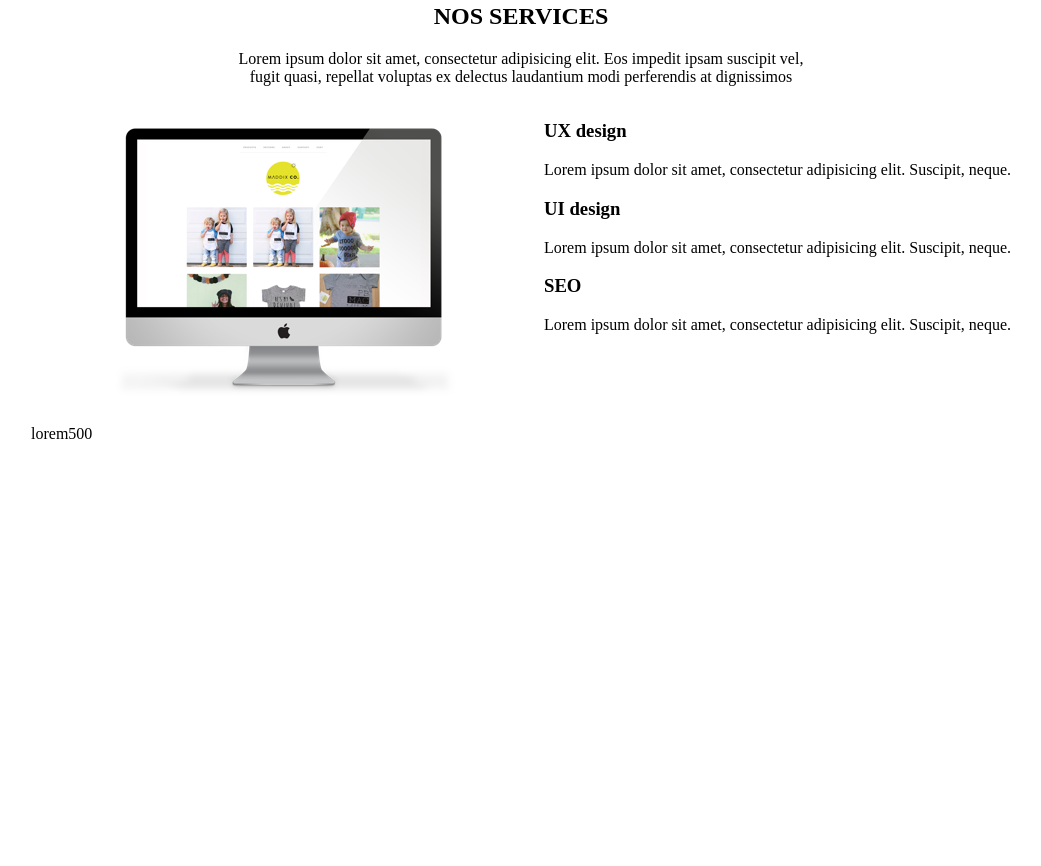
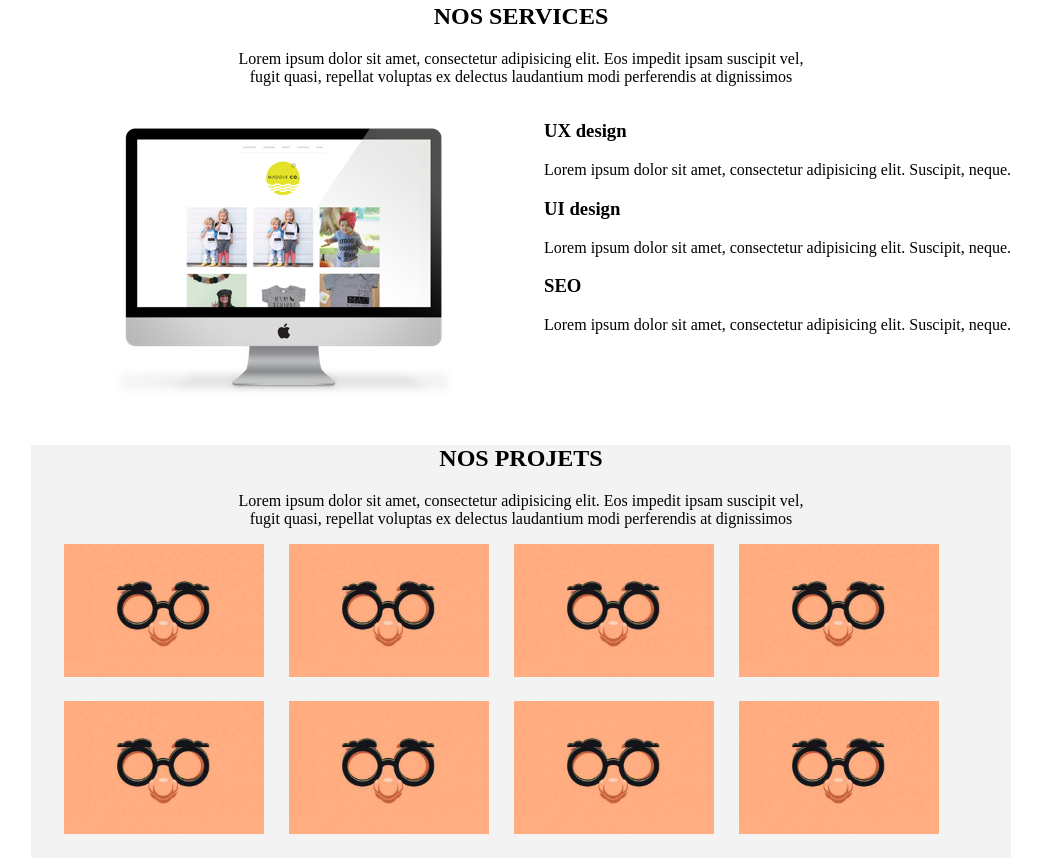
Before and after one commit to MySideSafe/projet_1, a plain HTML site: page index.html in a window 1280 px wide. Shown: the part 427-1293 px from the top of the page, without its empty margins (119-1160 px from the left). Before the commit the page ends 878 px from the top, so only its background shows below. Drawn offline with Linux system fonts and the light colour scheme.

Commit message:
integration partie nos projet sans la nav interne

```diff
--- a/css/style.css
+++ b/css/style.css
@@ -58,3 +58,18 @@ nav ul li a{
     display: flex;
     justify-content: space-between;
 }
+/*Projets */
+#nosProjets{
+    background-color: #f3f3f3;
+}
+#projets{
+    display: flex;
+    flex-wrap: wrap;
+    justify-content: space-around;
+    margin-right: 60px;
+    margin-left: 20px;
+}
+#projets img{
+    width:200px;
+    margin-bottom: 20px;
+}
--- a/index.html
+++ b/index.html
@@ -59,8 +59,40 @@
             </div>
         </section>
         <!--Nos Projets-->
-        <section>
-            lorem500
+        <section id="nosProjets">
+           <div class="intro">
+                <h2>NOS PROJETS</h2>
+                <p>
+                    Lorem ipsum dolor sit amet, consectetur adipisicing elit. Eos impedit ipsam suscipit vel, fugit quasi, repellat voluptas ex delectus laudantium modi perferendis at dignissimos
+                </p>
+            </div>
+            <div id="projets">
+                <div>
+                    <img src="pictures/portfolio/01.jpg" alt="projet01">
+                </div>
+                <div>
+                    <img src="pictures/portfolio/01.jpg" alt="projet01">
+                </div>
+                <div>
+                    <img src="pictures/portfolio/01.jpg" alt="projet01">
+                </div>
+                <div>
+                    <img src="pictures/portfolio/01.jpg" alt="projet01">
+                </div>
+                <div>
+                    <img src="pictures/portfolio/01.jpg" alt="projet01">
+                </div>
+                <div>
+                    <img src="pictures/portfolio/01.jpg" alt="projet01">
+                </div>
+                <div>
+                    <img src="pictures/portfolio/01.jpg" alt="projet01">
+                </div>
+                <div>
+                    <img src="pictures/portfolio/01.jpg" alt="projet01">
+                </div>
+            </div>
+
         </section>
         <!--Map et formulaire de contact-->
         <section>
```
